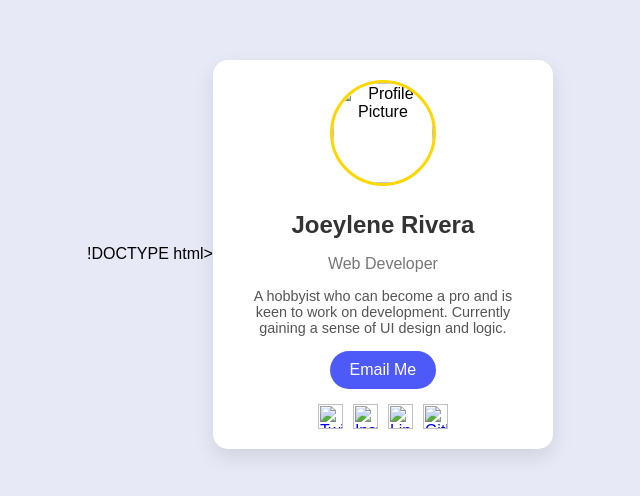
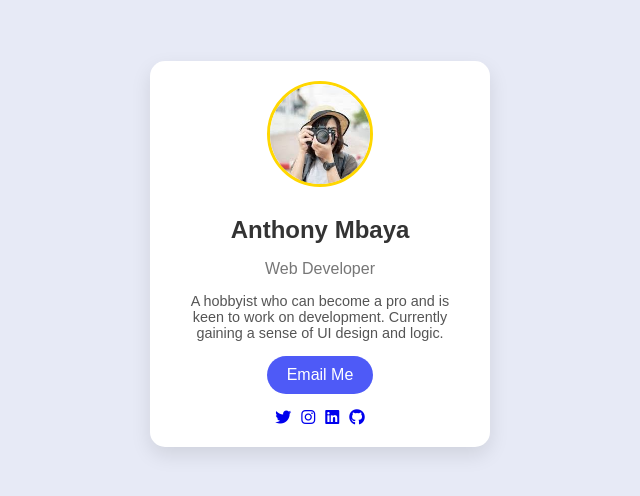
Before and after one commit to Anthony-mbaya/HiveTx-assgn-2, a plain HTML site: page index.html in a window 1280 px wide. Shown: the part 146-642 px from the top of the page, without its empty margins (320-960 px from the left). Drawn offline with Linux system fonts and the light colour scheme.

```diff
--- a/index.html
+++ b/index.html
@@ -1,25 +1,26 @@
-!DOCTYPE html>
+<!DOCTYPE html>
 <html lang="en">
 <head>
   <meta charset="UTF-8">
   <meta name="viewport" content="width=device-width, initial-scale=1.0">
   <title>Profile Card</title>
   <link rel="stylesheet" href="styles.css">
+  <link rel="stylesheet" href="https://cdnjs.cloudflare.com/ajax/libs/font-awesome/6.5.1/css/all.min.css">
 </head>
 <body>
   <div class="card">
     <div class="profile-pic">
-      <img src="profile-pic.jpg" alt="Profile Picture">
+      <img src="download.jpeg" alt="Profile Picture">
     </div>
-    <h2>Joeylene Rivera</h2>
+    <h2>Anthony Mbaya</h2>
     <p class="title">Web Developer</p>
     <p class="description">A hobbyist who can become a pro and is keen to work on development. Currently gaining a sense of UI design and logic.</p>
     <button>Email Me</button>
     <div class="social-icons">
-      <a href="#"><img src="twitter-icon.png" alt="Twitter"></a>
-      <a href="#"><img src="instagram-icon.png" alt="Instagram"></a>
-      <a href="#"><img src="linkedin-icon.png" alt="LinkedIn"></a>
-      <a href="#"><img src="github-icon.png" alt="GitHub"></a>
+      <a href="#" aria-label="Twitter"><i class="fa-brands fa-twitter"></i></a>
+      <a href="#" aria-label="Instagram"><i class="fa-brands fa-instagram"></i></a>
+      <a href="#" aria-label="LinkedIn"><i class="fa-brands fa-linkedin"></i></a>
+      <a href="#" aria-label="GitHub"><i class="fa-brands fa-github"></i></a>
     </div>
   </div>
 </body>
```
Also changed, not shown: download.jpeg (added).
